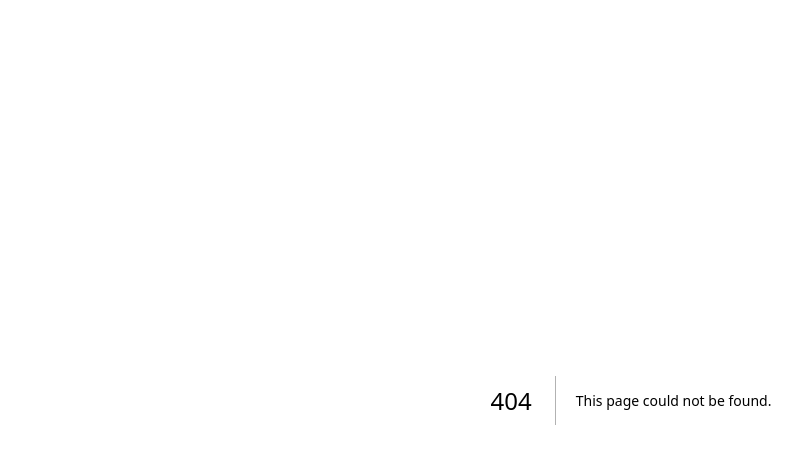
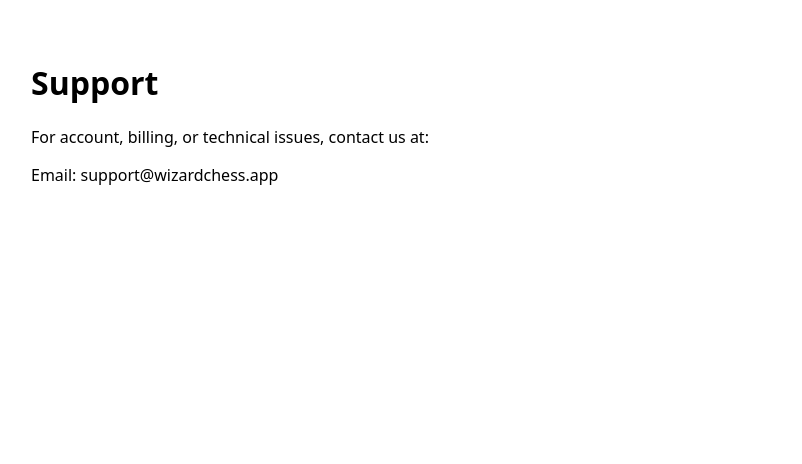
Before and after one commit to NurdauletYN/chessroyal, a Next.js app: page /support in a window 1280 px wide. Before the commit this address had no page. Shown: the top 464 px of the page, without its empty margins (9-811 px from the left). Built offline with nearby package versions, Linux system fonts and the light colour scheme.

Commit message:
Add support route

```diff
--- /dev/null
+++ b/app/support/page.tsx
@@ -0,0 +1,14 @@
+export default function Support() {
+  return (
+    <main style={{ padding: 40, fontFamily: "system-ui" }}>
+      <h1>Support</h1>
+
+      <p>
+        For account, billing, or technical issues,
+        contact us at:
+      </p>
+
+      <p>Email: support@wizardchess.app</p>
+    </main>
+  );
+}
```
